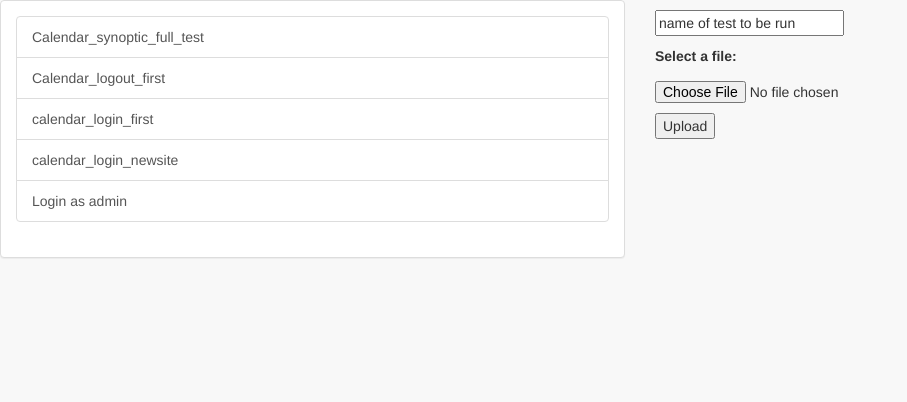
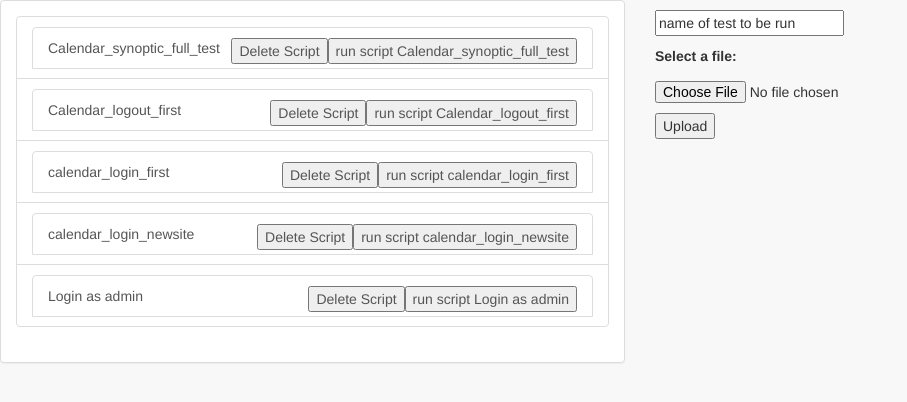
Before and after one commit to Chris-Dee/Sakai-Selenium, a Django app: page /myapp/list/ in a window 1280 px wide. Shown: the top 402 px of the page, without its empty margins (0-907 px from the left). Run offline with Django 3.2, Linux system fonts and the light colour scheme; data comes from the database, SQL or seed files in the repository; both versions use the stored data as it was after the commit; some libraries are stand-ins or nearby versions.

Commit message:
deleting files works, button to run works

```diff
--- a/myproject/myproject/myapp/templates/list.html
+++ b/myproject/myproject/myapp/templates/list.html
@@ -5,6 +5,8 @@
     <head>
         <meta charset="utf-8">
         <title>Minimal Django File Upload Example</title>
+        <!-- Jquery include -->
+        <script src="https://ajax.googleapis.com/ajax/libs/jquery/1.12.2/jquery.min.js"></script>
 
         <!-- Bootstrap Core CSS -->
         <link href="{% static "bower_components/bootstrap/dist/css/bootstrap.min.css" %}" rel="stylesheet">
@@ -28,8 +30,53 @@
             <div class="panel-body">
             <div class="list-group">
                 {% for document in documents %}
-                    <!--<li><a href="{{ document.docfile.url }}">{{ document.docfile.name }}</a></li> -->
-                    <a class="list-group-item" href="script/?title={{ document.title }}">{{ document.title }}</a>
+                    <!--<li><a href="{{ document.docfile.url }}">{{ document.docfile.name }}</a></li>                       -->
+                    <div class="list-group-item" id="span_{{document.title}}">
+                    <a class="list-group-item" >{{ document.title }}
+                        <input type="button" id="run_{{document.title}}"  href="script/?title={{ document.title }}" value="run script {{document.title}}" style="float: right;">
+                        <input type="button" id="delete_{{document.title}}" value="Delete Script" style="float: right;">
+                    </a>
+
+                    <script>
+                        function getCookie(cname) {
+                            var name = cname + "=";
+                            var ca = document.cookie.split(';');
+                            for(var i = 0; i <ca.length; i++) {
+                                var c = ca[i];
+                                while (c.charAt(0)==' ') {
+                                    c = c.substring(1);
+                                }
+                                if (c.indexOf(name) == 0) {
+                                    return c.substring(name.length,c.length);
+                                }
+                            }
+                            return "";
+                        }
+                        $(document).ready(function(){
+                            $("[id='run_{{document.title}}']").click(function(){
+                                $.get("script/?title={{ document.title }}", function(response){
+                                        alert("script finished running")
+                                    }
+                                )
+                            })
+                            $("[id='delete_{{document.title}}']").click(function(){
+                                $.ajax({
+                                    url: 'script/?title={{ document.title }}',
+                                    type: "DELETE",
+                                    data: JSON.stringify({"title": "{{document.title}}"}),
+                                    beforeSend: function(xhr) {
+                                        xhr.setRequestHeader("X-CSRFToken", getCookie("csrftoken"));
+                                    },
+                                    success: function(response){
+                                        $("[id='span_{{document.title}}']").hide()
+                                        alert("script deleted with errors:")
+                                    }})
+                            })
+                        })
+                    </script>
+
+                </div>
+
                 {% endfor %}
             </div>
             </div>
--- a/myproject/myproject/myapp/views.py
+++ b/myproject/myproject/myapp/views.py
@@ -1,5 +1,6 @@
 # -*- coding: utf-8 -*-
 import os
+import json
 
 from django.shortcuts import render_to_response
 from django.template import RequestContext
@@ -49,3 +50,8 @@ def script(request):
         print target.read()
         os.system("python ." + current_file.url)
         return HttpResponseNotModified()
+    if request.method == 'DELETE':
+        print "got here"
+        title = json.loads(request.read())['title']
+        Document.objects.get(title = title).delete()
+        return HttpResponseNotModified()
--- a/myproject/myproject/settings.py
+++ b/myproject/myproject/settings.py
@@ -38,7 +38,8 @@ INSTALLED_APPS = (
     'django.contrib.sessions',
     'django.contrib.messages',
     'django.contrib.staticfiles',
-    'myproject.myapp'
+    'myproject.myapp',
+    'django_cleanup'
 )
 
 MIDDLEWARE_CLASSES = (
```
Also changed, not shown: myproject/db.sqlite3, 1 other file.
